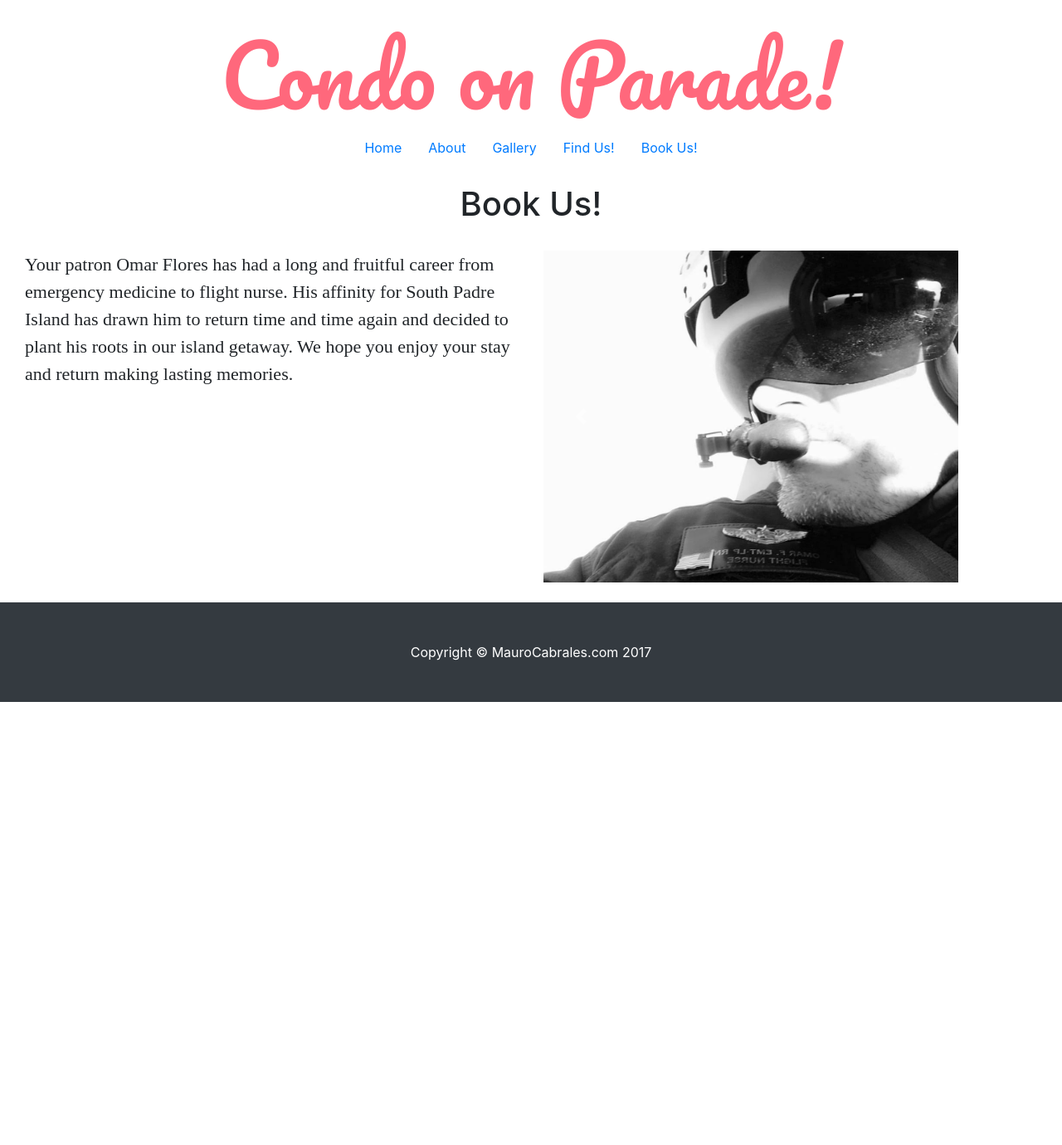
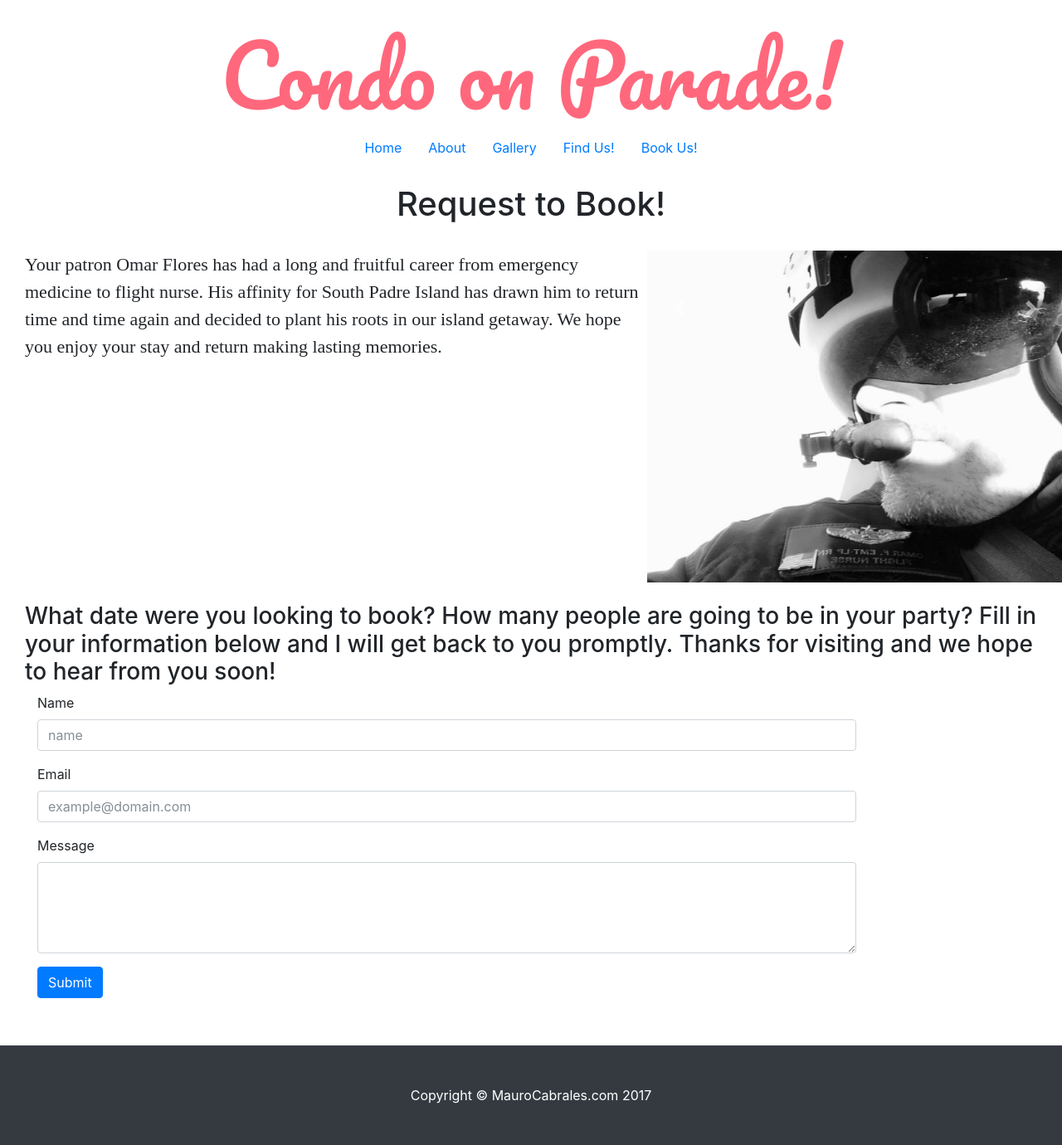
Before and after one commit to mcabrales99/mcabrales99.github.io, a PHP site: page /contact.html in a window 1280 px wide. Shown: the whole page at 83% size. Before the commit the page ends 846 px from the top, so only its background shows below. Run offline with PHP 8.4, Linux system fonts and the light colour scheme; some libraries are stand-ins or nearby versions.

Commit message:
finishing the contact portion

```diff
--- a/contact.html
+++ b/contact.html
@@ -35,14 +35,13 @@
     </div>
     <br>
     <div class="container-fluid">
-        <h1 class="text-center">Book Us!</h1>
+        <h1 class="text-center">Request to Book!</h1>
         <br>
             <div class="row">
                     <div class="col">
                        <p class="contact">Your patron Omar Flores has had a long and fruitful career from emergency medicine to flight nurse. His affinity for South Padre Island has drawn him to return time and time again and decided to plant his roots in our island getaway. We hope you enjoy your stay and return making lasting memories.</p>
                     </div>
-                    <div class="col">
-                        <!-- <img class="omarpic" src="img/omarFlight.jpg"> -->
+                <div class="row">
                         <div class="carouselMain">
                             <div id="carouselExampleControls" class="carousel slide" data-ride="carousel">
                                   <div class="carousel-inner" role="listbox">
@@ -69,6 +68,42 @@
                 </div>
         </div>
     </div>
+    <br>
+        <div class="container-fluid">
+            <h3>What date were you looking to book? How many people are going to be in your party? Fill in your information below and I will get back to you promptly. Thanks for visiting and we hope to hear from you soon!</h3>
+                <div>
+                  <form class="form-horizontal" role="form" method="post" action="https://formspree.io/mcabrales99@gmail.com">
+                    <div class="form-group">
+                        <label for="name" class="col-sm-2 control-label">Name</label>
+                        <div class="col-sm-10">
+                            <input type="text" class="form-control" required="" id="name" name="name" placeholder="name" value="">
+                        </div>
+                    </div>
+                    <div class="form-group">
+                        <label for="email" class="col-sm-2 control-label">Email</label>
+                        <div class="col-sm-10">
+                            <input type="email" required="" class="form-control" id="email" name="email" placeholder="example@domain.com" value="">
+                        </div>
+                    </div>
+                    <div class="form-group">
+                        <label for="message" class="col-sm-2 control-label">Message</label>
+                        <div class="col-sm-10">
+                            <textarea class="form-control" rows="4" name="message" required=""></textarea>
+                        </div>
+                    </div>
+                    <div class="form-group">
+                        <div class="col-sm-10 col-sm-offset-2">
+                            <input id="submit" name="submit" type="submit" value="Submit" class="btn btn-primary">
+                        </div>
+                    </div>
+                    <div class="form-group">
+                        <div class="col-sm-10 col-sm-offset-2">
+                            <! Will be used to display an alert to the user>
+                        </div>
+                    </div>
+                  </form>
+                </div>
+            </div>
 </div>
 <br>
 <footer class="py-5 bg-dark">
--- a/omar.css
+++ b/omar.css
@@ -156,6 +156,11 @@ align-items: center;
 justify-content: center;
 font-family: 'Pacifico', cursive;
 color: #FF687C;
+
+}
+img.secslide{
+    max-height:100%;
+    max-width: 100%;
 }
 #carouselExampleControls{
     height: 35%;
```
Lines whose indentation alone changed are shown as unchanged.
